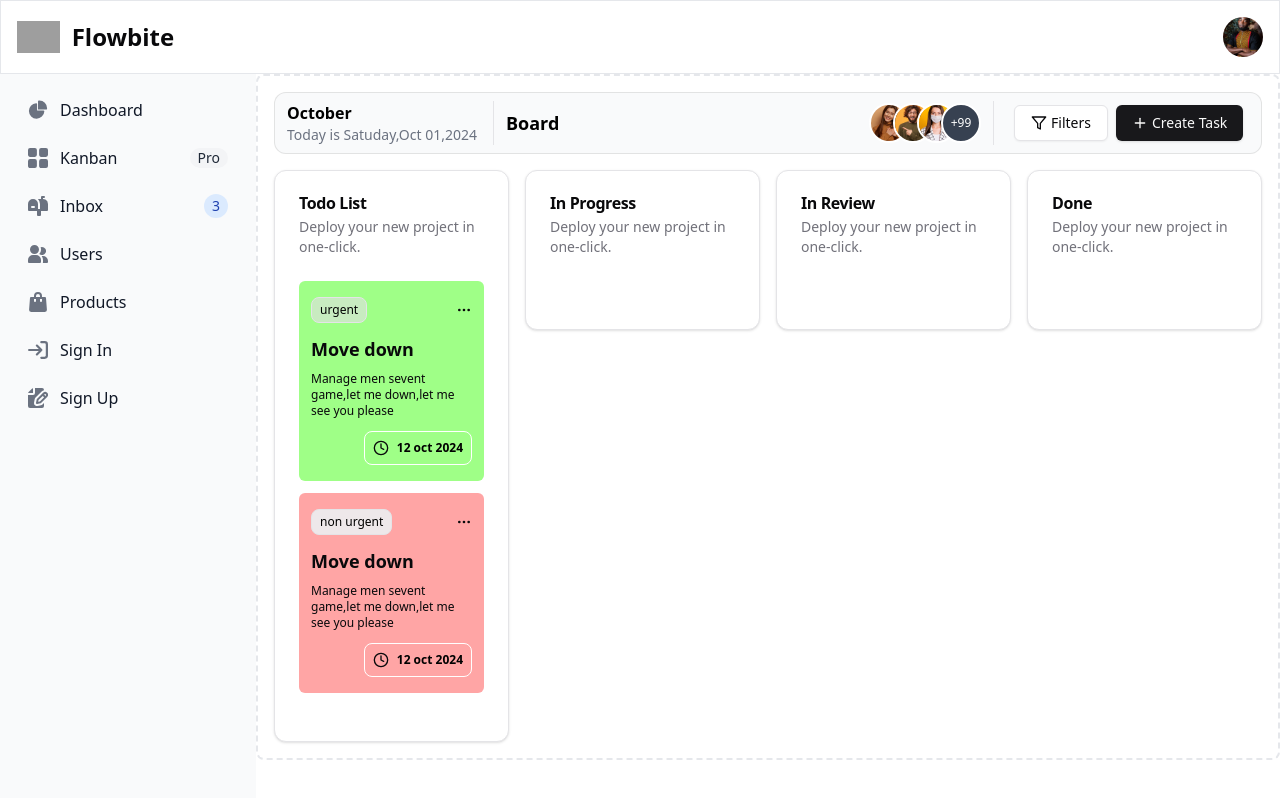
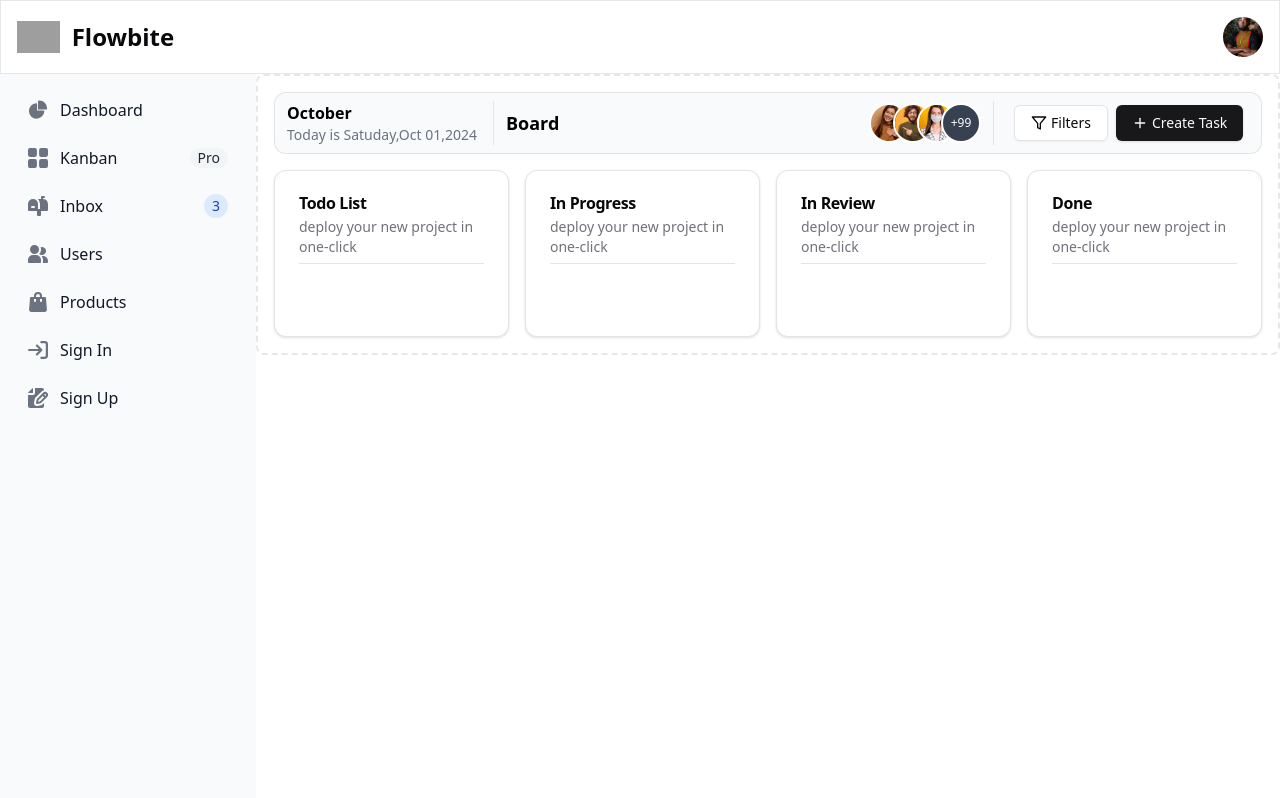
Before and after one commit to Level237/react-task, a React (Vite) app: page / in a window 1280 px wide. Shown: the top 798 px of the page. Built offline with nearby package versions, Linux system fonts and the light colour scheme; grey boxes are pictures that could not be loaded.

Commit message:
delete task

```diff
--- a/src/components/Task/AddTaskForm.tsx
+++ b/src/components/Task/AddTaskForm.tsx
@@ -12,17 +12,17 @@ import { Textarea } from "../ui/textarea"
 import { DatePickerDemo } from "../ui/date"
 import useForm from "../../hooks/use-form"
 import { convertDateToString } from "../../lib/convertDate"
-import { useEffect, useState } from "react"
+import { useState } from "react"
 import { TaskStore } from "../../store/TaskStore"
+import { useNavigate, useNavigation } from "react-router-dom"
 
 export default function AddTaskForm() {
 
   const addTask=TaskStore((state)=>state.addTask)
-  const tasks=TaskStore((state)=>state.tasks)
+  const navigate = useNavigate();
+  const navigation=useNavigation();
+  const isSubmitting=navigation.state==="submitting"
 
-  useEffect(()=>{
-    console.log(tasks)
-  },[tasks])
   const [date,setDate]=useState("")
   const {
     value:enterTitle,
@@ -65,6 +65,7 @@ export default function AddTaskForm() {
       return;
     }
     addTask(enterTitle,enterDescription,enterPriority,date)
+    navigate('/');
     resetTitle()
     resetDescription()
     resetPriority()
@@ -126,8 +127,8 @@ export default function AddTaskForm() {
             value={enterPriority}
             className={`${validClassPriority} bg-gray-50 border border-gray-300 text-gray-900 text-sm rounded-lg focus:ring-blue-500 focus:border-blue-500 block w-full p-2.5 dark:bg-gray-700 dark:border-gray-600 dark:placeholder-gray-400 dark:text-white dark:focus:ring-blue-500 dark:focus:border-blue-500`}>
     <option selected>Choose a priority</option>
-    <option value="0">urgent</option>
-    <option value="1">Not urgent</option>
+    <option value="urgent">urgent</option>
+    <option value="non urgent">Not urgent</option>
 
 
           </select>
@@ -144,7 +145,7 @@ export default function AddTaskForm() {
           </div>
         </div>
         <DialogFooter>
-          <Button disabled={!formIsValid} type="submit">Save changes</Button>
+          <Button disabled={!formIsValid} type="submit">{isSubmitting ? 'Submitting...' : 'Save'}</Button>
         </DialogFooter>
         </form>
       </DialogContent>
--- a/src/components/Task/ListTask.tsx
+++ b/src/components/Task/ListTask.tsx
@@ -1,26 +1,35 @@
 import React from 'react'
 import { CardTask } from '../ui/cardTask'
+import { TaskStore } from '../../store/TaskStore'
 
-export default function ListTask() {
+export const ListTask:React.FC<{ status:number}>=({
+    status
+ }) =>{
+
+    const tasks=TaskStore((state)=>state.tasks)
+    const taksFilter=tasks.filter((el)=>{
+        return el.status===status;
+    })
   return (
     <div className='flex flex-col gap-3'>
-        <CardTask bgTask='#1271ff41'
-        title='Move down'
-        priority='urgent'
-        color="#1271ff"
-        content='Manage men sevent game,let me down,let me see you please'
-        status={0}
 
+        {taksFilter.map((el)=>{
+
+            return (
+                <CardTask
+                key={el.id}
+                id={el.id}
+        title={el.title}
+        priority={el.priority}
+        content={el.description}
+        status={el.status}
+        date={el.date}
         />
+            )
+        })}
 
-      <CardTask bgTask='#1271ff41'
-        title='Move down'
-        priority='non urgent'
-        color="#1271ff"
-        content='Manage men sevent game,let me down,let me see you please'
-        status={1}
 
-        />
+
     </div>
   )
 }
--- /dev/null
+++ b/src/components/Task/TaskStatus.tsx
@@ -0,0 +1,34 @@
+import React from "react";
+import {
+    Card,
+    CardContent,
+    CardDescription,
+    CardFooter,
+    CardHeader,
+    CardTitle,
+  } from "../ui/card"
+import { ListTask } from "./ListTask";
+import { Separator } from "../ui/separator";
+
+
+export const TaskStatus:React.FC<{title:string,description:string,status:number}>=({
+   title,description,status
+})=>{
+
+    return (
+        <Card className="">
+      <CardHeader>
+        <CardTitle>{title}</CardTitle>
+        <CardDescription>{description}</CardDescription>
+        <Separator className='mr-3'  />
+      </CardHeader>
+      <CardContent className='flex flex-col gap-3'>
+
+        <ListTask status={status}/>
+      </CardContent>
+      <CardFooter className="flex justify-between">
+
+      </CardFooter>
+    </Card>
+    )
+}
--- a/src/components/ui/cardTask.tsx
+++ b/src/components/ui/cardTask.tsx
@@ -1,29 +1,50 @@
-import { Clock, MoreHorizontal } from 'lucide-react'
+import { Clock, Edit, MoreHorizontal, Trash } from 'lucide-react'
 import React from 'react'
+import { TaskStore } from '../../store/TaskStore'
+import { Popover, PopoverContent, PopoverTrigger } from './popover'
 
-export const  CardTask:React.FC<{ bgTask: string,title:string,content:string,status:number,color:string,priority:string }>=({
-    bgTask,title,content,status,color,priority
+export const  CardTask:React.FC<{ id:string,title:string,content:string,status:number,priority:string,date:string }>=({
+   id,title,content,status,priority,date
 }) =>{
+
+  const deleteTask=TaskStore((state)=>state.deleteTask)
   return (
     <>
-      <div className={`w-full flex flex-col  rounded-md px-3 py-4 ${priority ==="urgent" ? 'bg-[#3eff0e7e]' : 'bg-[#ff09095d]'} bg-[${bgTask}]`}>
+      <div className={`w-full flex flex-col  rounded-md px-3 py-4 ${priority ==="urgent" ? 'bg-[#3eff0e7e]' : 'bg-[#ff09095d]'} `}>
         <div className='flex mb-3 items-center justify-between'>
-            <div className={`px-2 py-1 border rounded-lg  ${priority ==="urgent" ? 'bg-[#c8ebc0]' : 'bg-[#ebf8fad0]'}`}>
-                <h2 className='text-xs text-black'>{priority}</h2>
+            <div className={`px-2 py-1 border rounded-lg  ${priority ==="urgent" ? 'bg-[#d30d0dc7]' : 'bg-[#3620ff93]'}`}>
+                <h2 className='text-xs text-white'>{priority}</h2>
 
             </div>
             <div>
-            <MoreHorizontal className={`w-4 h-4 text-[${color}]`}/>
+            <Popover>
+      <PopoverTrigger asChild>
+        <MoreHorizontal className={`w-4 h-4 text-[#000]`}/>
+      </PopoverTrigger>
+      <PopoverContent className="w-24">
+        <div className='flex gap-3 flex-col'>
+          <div onClick={()=>deleteTask(id)} className='flex cursor-pointer items-center gap-3 justify-center'>
+            <Trash className='w-4 h-4 text-[#000]'/>
+           <h2 className='text-xs'> Delete</h2>
+          </div>
+          <div className='flex cursor-pointer items-center gap-3 justify-center'>
+            <Edit className='w-4 h-4 text-[#000]'/>
+           <h2 className='text-xs'> Edit</h2>
+          </div>
+        </div>
+      </PopoverContent>
+    </Popover>
+
             </div>
         </div>
-    <h2 className={`text-lg text-[${color}] font-bold`}>{title}</h2>
+    <h2 className={`text-lg text-[#000] font-bold`}>{title}</h2>
     <div>
-        <span className={`text-[${color}] line-clamp-3 mt-2 text-xs`}>{content}</span>
+        <span className={`text-[#000] line-clamp-3 mt-2 text-xs`}>{content}</span>
         </div>
         <div className='flex justify-end mt-3'>
         <div className={`px-2 py-2 flex items-center gap-2 rounded-lg border border-[#fff]  bg-transparent`}>
           <Clock className='w-4 h-4'/>
-                <h2 className={`text-xs font-bold text-[#000]`}>12 oct 2024</h2>
+                <h2 className={`text-xs font-bold text-[#000]`}>{date}</h2>
 
             </div>
         </div>
--- a/src/pages/DashboardPage.tsx
+++ b/src/pages/DashboardPage.tsx
@@ -1,21 +1,10 @@
-import React from 'react'
-import Sidebar from '../components/Sidebar'
-import NavBar from '../components/NavBar'
 import { Separator } from '../components/ui/separator'
 import ListBoard from '../components/ListBoard'
 import { Button } from '../components/ui/button'
-import { DotIcon, Filter, MoreHorizontal, Plus } from 'lucide-react'
-import {
-  Card,
-  CardContent,
-  CardDescription,
-  CardFooter,
-  CardHeader,
-  CardTitle,
-} from "../components/ui/card"
-import { CardTask } from '../components/ui/cardTask'
 import ButtonTask from '../components/ui/buttonTask'
-import ListTask from '../components/Task/ListTask'
+
+import { TaskStatus} from '../components/Task/TaskStatus'
+import { Filter } from 'lucide-react'
 export default function DashboardPage() {
   return (
     <>
@@ -46,63 +35,16 @@ export default function DashboardPage() {
       <div className="grid grid-cols-4 gap-4">
 
 <div>
-<Card className="">
-      <CardHeader>
-        <CardTitle>Todo List</CardTitle>
-        <CardDescription>Deploy your new project in one-click.</CardDescription>
-      </CardHeader>
-      <CardContent >
-
-      <ListTask/>
-
-      </CardContent>
-      <CardFooter className="flex justify-between">
-
-      </CardFooter>
-    </Card>
+<TaskStatus title='Todo List' status={0} description='deploy your new project in one-click'/>
 </div>
 <div>
-<Card className="">
-      <CardHeader>
-        <CardTitle>In Progress</CardTitle>
-        <CardDescription>Deploy your new project in one-click.</CardDescription>
-      </CardHeader>
-      <CardContent className='flex flex-col gap-3'>
-
-
-      </CardContent>
-      <CardFooter className="flex justify-between">
-
-      </CardFooter>
-    </Card>
+<TaskStatus title='In Progress' status={1} description='deploy your new project in one-click'/>
 </div>
 <div>
-<Card className="">
-      <CardHeader>
-        <CardTitle>In Review</CardTitle>
-        <CardDescription>Deploy your new project in one-click.</CardDescription>
-      </CardHeader>
-      <CardContent>
-
-      </CardContent>
-      <CardFooter className="flex justify-between">
-
-      </CardFooter>
-    </Card>
+<TaskStatus title='In Review' status={2} description='deploy your new project in one-click'/>
 </div>
 <div>
-<Card className="">
-      <CardHeader>
-        <CardTitle>Done</CardTitle>
-        <CardDescription>Deploy your new project in one-click.</CardDescription>
-      </CardHeader>
-      <CardContent>
-
-      </CardContent>
-      <CardFooter className="flex justify-between">
-
-      </CardFooter>
-    </Card>
+<TaskStatus title='Done' status={3} description='deploy your new project in one-click'/>
 </div>
 
       </div>
--- a/src/store/TaskStore.ts
+++ b/src/store/TaskStore.ts
@@ -26,7 +26,9 @@ export const TaskStore=create<TaskInterface>((set)=>({
     updateTask:()=>{
 
     },
-    deleteTask:()=>{
-
+    deleteTask:(id:string)=>{
+      set((state) => ({
+        tasks: state.tasks.filter((todo) => todo.id !== id),
+      }));
     }
 }))
--- a/src/types/TaskInterface.ts
+++ b/src/types/TaskInterface.ts
@@ -4,5 +4,5 @@ export interface TaskInterface{
     tasks:TaskType[],
     addTask:(title:string,description:string,priority:string,date:string)=>void,
     updateTask:()=>void,
-    deleteTask:()=>void
+    deleteTask:(id:string)=>void
 }
```
